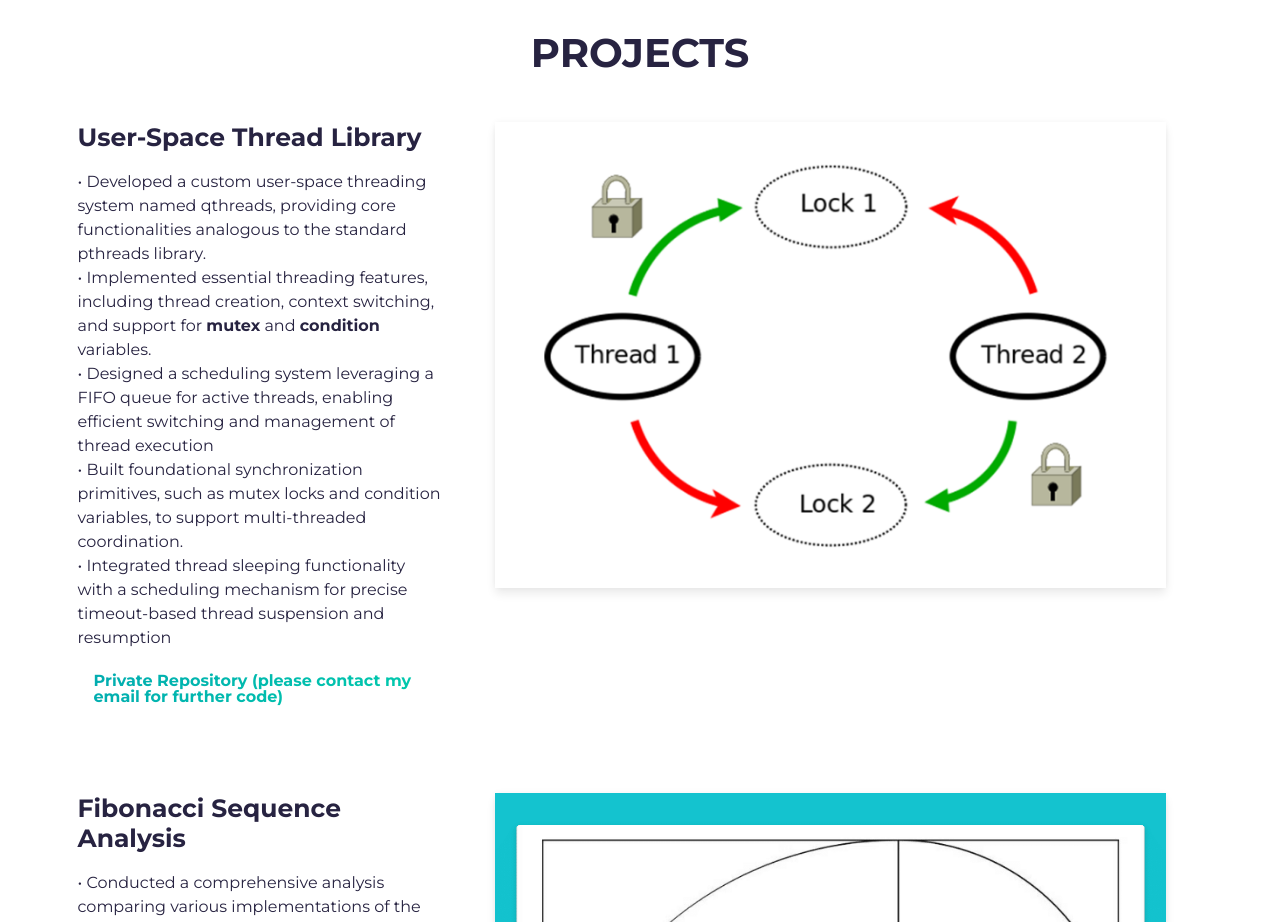
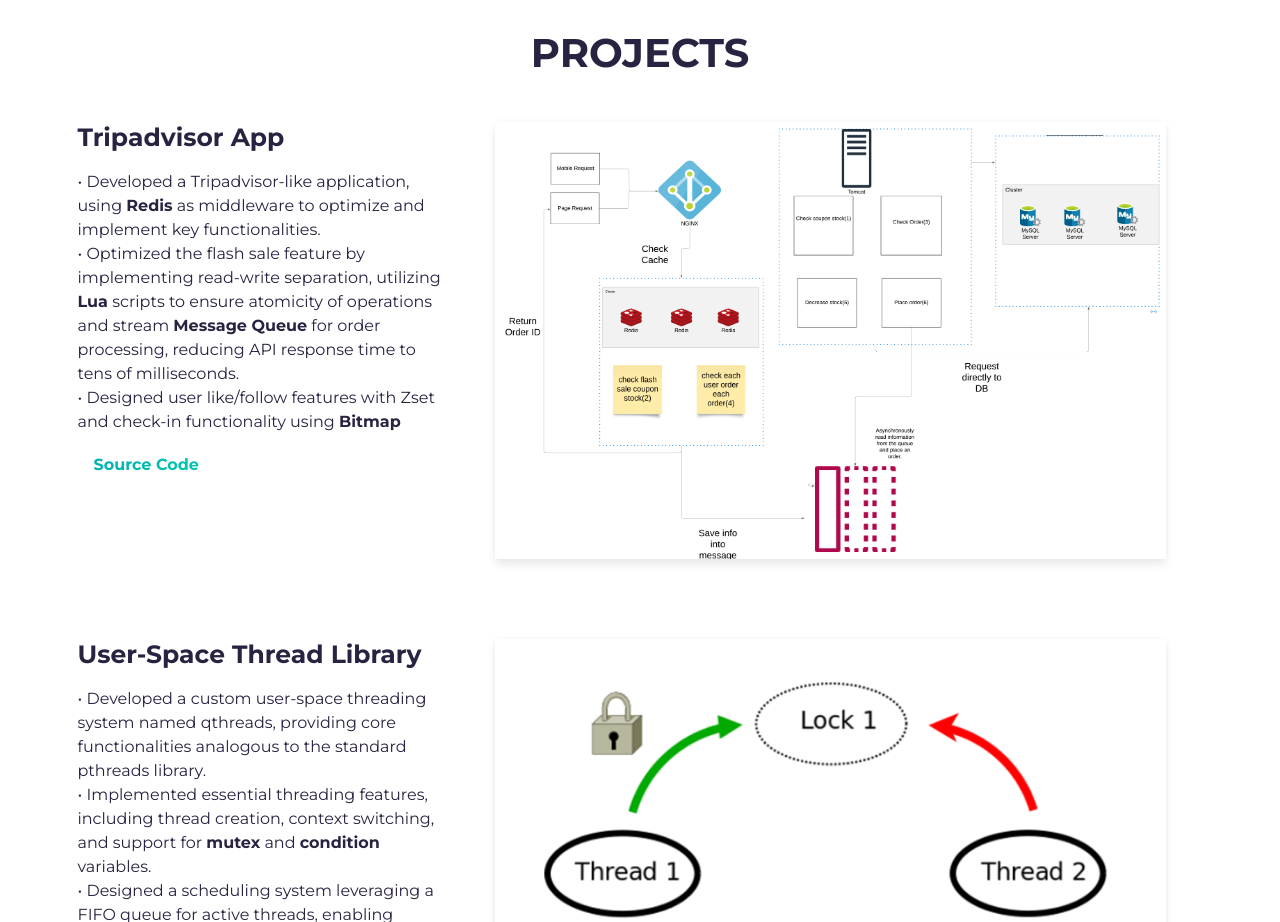
Before and after one commit to Bobbyshu/SelfPortfolio, a website built with Parcel: page src/index.html in a window 1280 px wide. Shown: the part 1480-2402 px from the top of the page. Built offline with nearby package versions, Linux system fonts and the light colour scheme.

Commit message:
update tripadvisor project

```diff
--- a/src/index.html
+++ b/src/index.html
@@ -107,6 +107,42 @@
 
         <!-- Notice: each .row is a project -->
         <!-- Notice: each .row is a project -->
+
+        <div class="row">
+          <div class="col-lg-4 col-sm-12">
+            <div class="project-wrapper__text load-hidden">
+              <h3 class="project-wrapper__text-title">Tripadvisor App</h3>
+              <div>
+                <p class="mb-4">
+                  • Developed a Tripadvisor-like application, using <strong>Redis</strong> as middleware to optimize and
+                  implement key functionalities.<br>
+                  • Optimized the flash sale feature by implementing read-write separation, utilizing
+                  <strong>Lua</strong> scripts to ensure atomicity of operations and stream <strong>Message
+                    Queue</strong> for order processing, reducing API response time to tens of milliseconds.<br>
+                  • Designed user like/follow features with Zset and check-in functionality using
+                  <strong>Bitmap</strong><br>
+                </p>
+              </div>
+              <!-- <a rel="noreferrer" target="_blank" class="cta-btn cta-btn--hero" href="#!">
+                See Live
+              </a> -->
+              <a rel="noreferrer" target="_blank" class="cta-btn text-color-main"
+                href="https://github.com/Bobbyshu/Tripadvisor">
+                Source Code
+              </a>
+            </div>
+          </div>
+          <div class="col-lg-8 col-sm-12">
+            <div class="project-wrapper__image load-hidden">
+              <a rel="noreferrer" href="https://github.com/Bobbyshu/Tripadvisor" target="_blank">
+                <div data-tilt data-tilt-max="4" data-tilt-glare="true" data-tilt-max-glare="0.5"
+                  class="thumbnail rounded js-tilt">
+                  <img alt="Project Image" class="img-fluid" src="assets/Feature_analysis.png" />
+                </div>
+              </a>
+            </div>
+          </div>
+        </div>
 
         <div class="row">
           <div class="col-lg-4 col-sm-12">
```
Also changed, not shown: src/assets/Feature_analysis.png (added).
